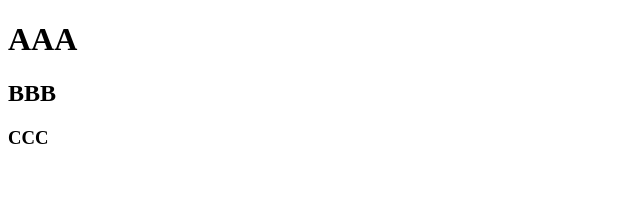
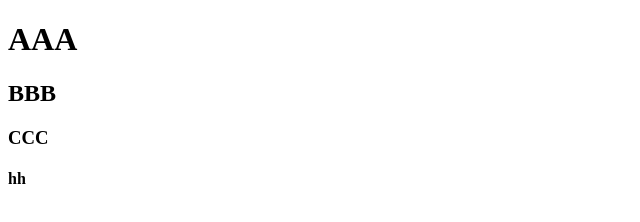
Before and after one commit to liyueS777/yiai, a plain HTML site: page index.html in a window 1280 px wide. Shown: the full height of the page, 0-640 px from the left. Drawn offline with Linux system fonts and the light colour scheme.

Commit message:
哟吼又有一次咯

```diff
--- a/index.html
+++ b/index.html
@@ -10,5 +10,6 @@
     <h1>AAA</h1>
     <h2>BBB</h2>
     <h3>CCC</h3>
+    <h4>hh</h4>
 </body>
 </html>
```
